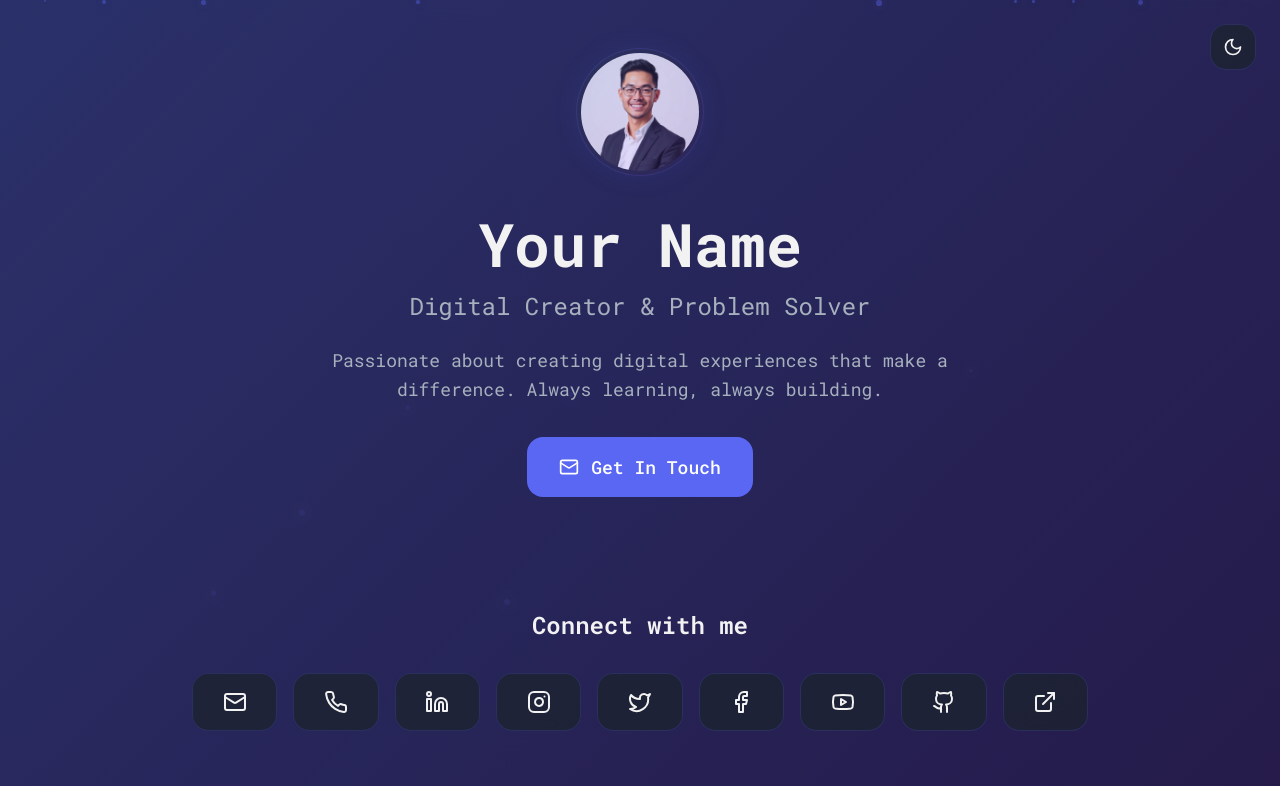
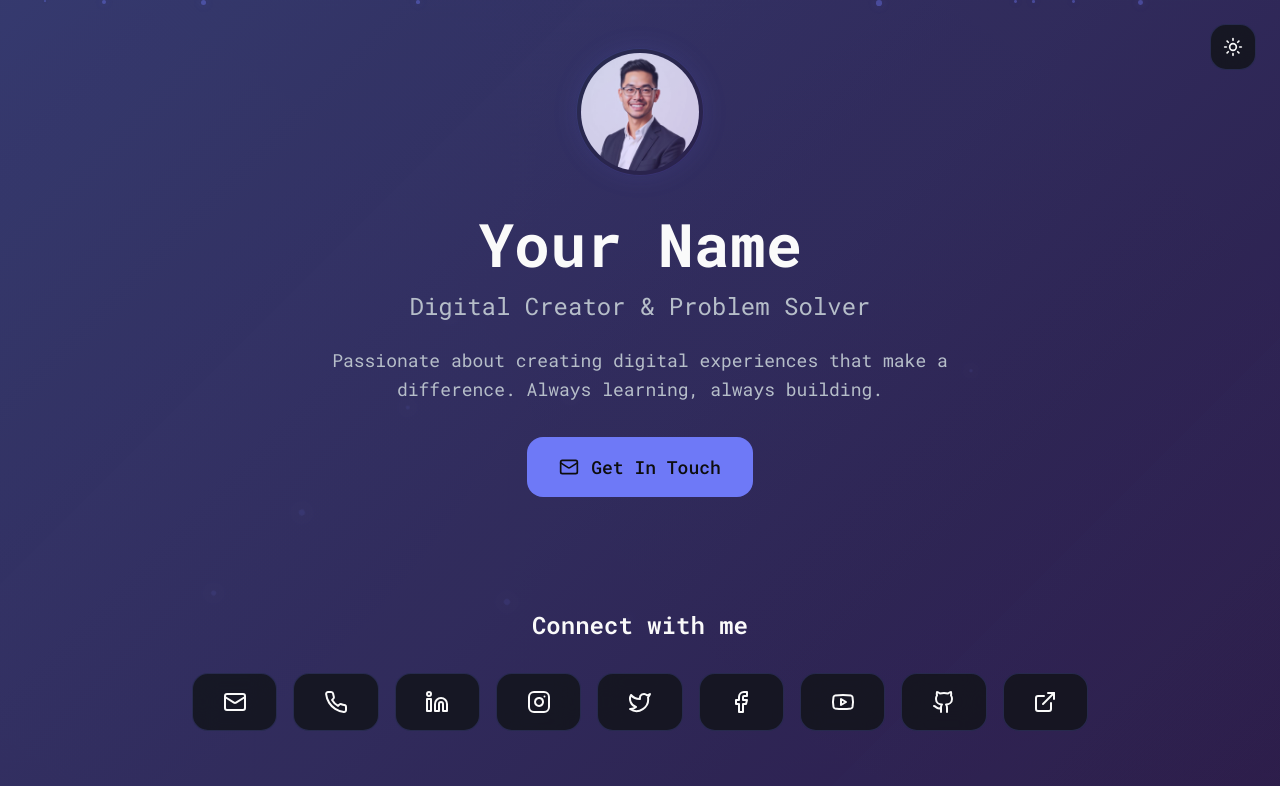
Before and after one commit to shankaalwis/wave, a React (Vite) app: page / in a window 1280 px wide. Shown: the top 786 px of the page. Built offline with nearby package versions, Linux system fonts and the light colour scheme; the HTML template or start-up script is replaced by a standard one.

Commit message:
Fix dark mode toggle

```diff
--- a/src/components/ThemeToggle.tsx
+++ b/src/components/ThemeToggle.tsx
@@ -2,24 +2,27 @@ import { Moon, Sun } from "lucide-react";
 import { useEffect, useState } from "react";
 
 export const ThemeToggle = () => {
-  const [isDark, setIsDark] = useState(false);
+  const [isDark, setIsDark] = useState(() => {
+    // Initialize with system preference or saved preference
+    if (typeof window !== 'undefined') {
+      const savedTheme = localStorage.getItem('theme');
+      if (savedTheme) {
+        return savedTheme === 'dark';
+      }
+      // Default to dark theme for cybersecurity aesthetic
+      return true;
+    }
+    return true;
+  });
 
   useEffect(() => {
-    // Check for saved theme preference or default to light (cybersecurity theme)
-    const savedTheme = localStorage.getItem('theme');
-
-    const shouldBeDark = savedTheme === 'dark';
-    setIsDark(shouldBeDark);
-
-    // Apply theme
-    document.documentElement.classList.toggle('dark', shouldBeDark);
-  }, []);
+    // Apply the theme on mount
+    document.documentElement.classList.toggle('dark', isDark);
+    localStorage.setItem('theme', isDark ? 'dark' : 'light');
+  }, [isDark]);
 
   const toggleTheme = () => {
-    const newTheme = !isDark;
-    setIsDark(newTheme);
-    localStorage.setItem('theme', newTheme ? 'dark' : 'light');
-    document.documentElement.classList.toggle('dark', newTheme);
+    setIsDark(!isDark);
   };
 
   return (
```
